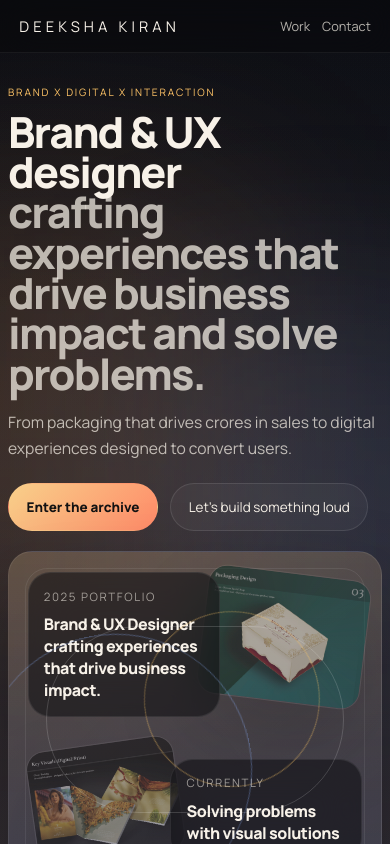
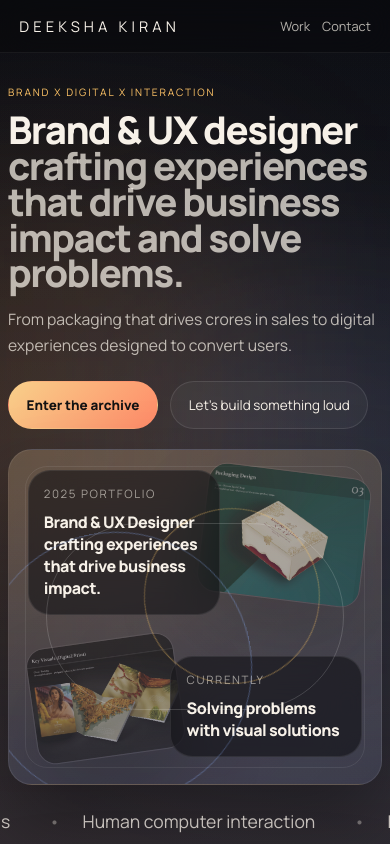
Before and after one commit to chandrashekartmops95/kandha, a React (Vite) app: page / in a window 390 px wide. Shown: the top 844 px of the page. Built offline with nearby package versions, Linux system fonts and the light colour scheme.

Commit message:
Reduce portfolio hero heading size

```diff
--- a/src/styles.css
+++ b/src/styles.css
@@ -142,7 +142,7 @@ main {
 
 .hero h1 {
   max-width: 10ch;
-  font-size: clamp(3.2rem, 8vw, 6.1rem);
+  font-size: clamp(2.8rem, 6.8vw, 5.1rem);
 }
 
 .hero h1 span {
@@ -1195,7 +1195,7 @@ main {
   }
 
   .hero h1 {
-    font-size: clamp(2.45rem, 11vw, 3.45rem);
+    font-size: clamp(2.2rem, 9.8vw, 3rem);
     line-height: 0.94;
   }
 
```
